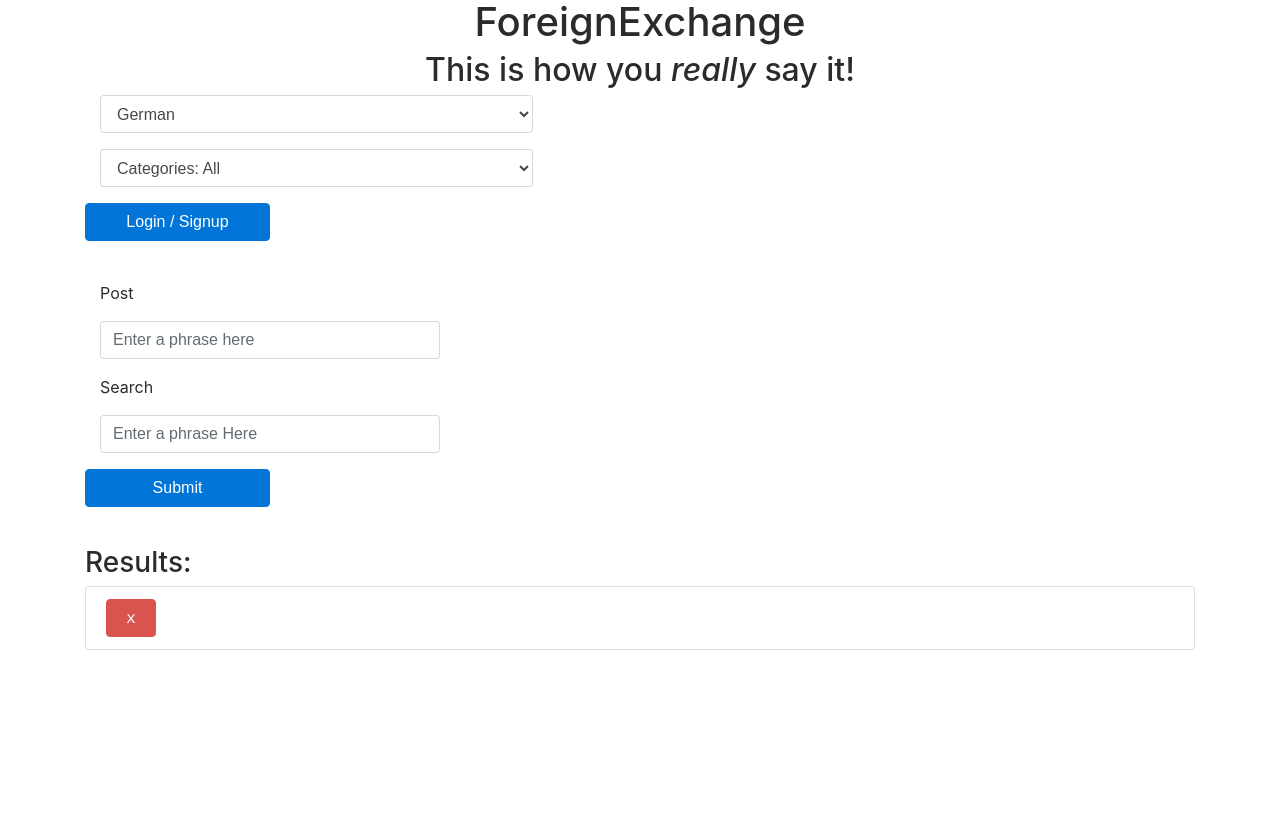
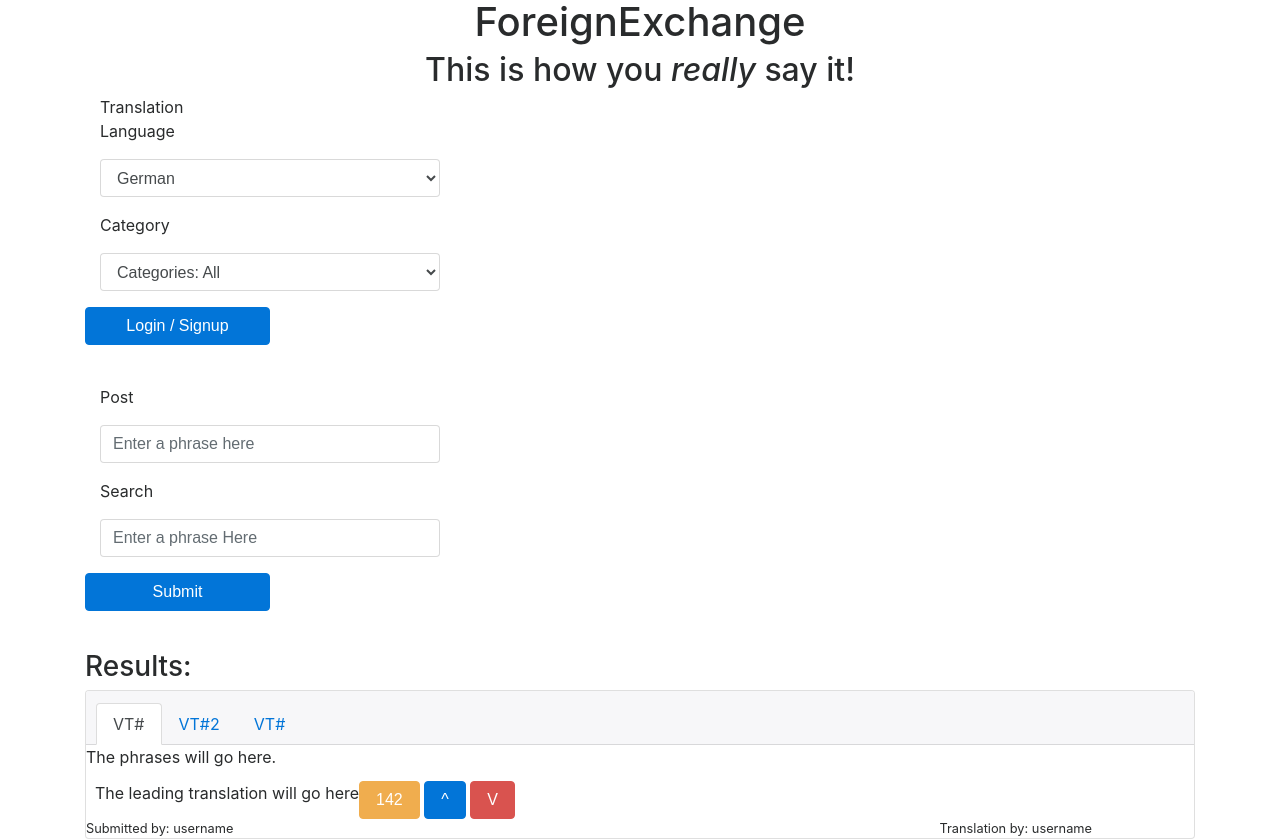
Before and after one commit to sweedishhfish04/project_2, a Node server app: page / in a window 1280 px wide. Before the commit the page ends 650 px from the top, so only its background shows below. Run offline with Node 20, Linux system fonts and the light colour scheme; tables that the repository leaves empty hold one stand-in row (values such as "Sample post"); some libraries are stand-ins or nearby versions.

Commit message:
Card data set with most relevant classes

```diff
--- a/views/index.handlebars
+++ b/views/index.handlebars
@@ -11,7 +11,10 @@
 
     <div class="row">
       <form class="clearfix mb-4 col-12 form-row align-items-center">
-        <div class="form-group col-5">
+        <div class="form-group col-1">
+          Translation Language
+        </div>
+        <div class="form-group col-4">
           <select class="form-control" id="foreignLangSub">
             <option>German</option>
 
@@ -23,7 +26,10 @@
           </select>
         </div>
 
-        <div class="form-group col-5">
+        <div class="form-group col-1">
+          Category
+        </div>
+        <div class="form-group col-4">
           <select class="form-control" id="catForm">
             <option>Categories: All</option>
             <!--Additional Category Options-->
@@ -58,7 +64,8 @@
         <button type="button" id="submit" class="form-group btn btn-primary col-2">Submit</button>
       </form>
     </div>
-
+    {{!--
+    <div class="row">
       <h3>Results:</h3>
       <ul id="example-list" class="list-group">
         {{#each examples}}
@@ -66,12 +73,59 @@
           <a href="example/{{this.id}}">{{this.text}}</a>
           <button class="btn btn-danger float-right delete">ｘ</button>
         </li>
-      {{/each}}
+        {{/each}} --}}
+
+        <!--New Card for Data-->
+
+        <h3>Results:</h3>
+        <!--Add more code here to provide limitations such as Category, Search Phrase, Recent, etc.-->
+        {{#each examples}}
+        <div class="card">
+          <div class="card-header">
+            <ul class="nav nav-tabs card-header-tabs">
+              <li class="nav-item">
+                <a class="nav-link active" href="#">VT#</a>
+                <!--Vote Total goes here within handlebars when data is available, links to translation data-->
+              </li>
+              <li class="nav-item">
+                <a class="nav-link" href="#">VT#2</a>
+                <!--Vote Total goes here within handlebars when data is available, links to translation data-->
+              </li>
+              <li class="nav-item">
+                <a class="nav-link" href="#">VT#</a>
+                <!--Vote Total goes here within handlebars when data is available, links to translation data-->
+              </li>
             </ul>
+          </div>
+          <div class="card-body">
+            <p class="card-title phraseDisp">The phrases will go here. {{this.text}}</p>
+            <!--English Phrase will display here!-->
+            <div class="row">
+              <div class="col-auto">
+                <div class="card-text ml-4 transDisp">The leading translation will go here</div>
+                <!--Translation linked from nav item above will be placed here!-->
+
+              </div>
+              <div class="col-auto">
+                <button class="col-auto btn btn-warning voteTotal">142</button> {{!--
+                <!-- {{vote total}}-->--}}
+                <button class="col-auto btn btn-primary upBtn">^</button>
+                <!--Upvote functionality with a button here. Numerical linking to specific translation in db.-->
+                <button class="col-auto btn btn-danger downBtn">V</button>
+              </div>
+            </div>
+            <div class="row">
+              <div class="small col-3 phraseUserName">Submitted by: username {{!-- Username --}}              </div>
+              <div class="small col-3 offset-6 transUserName">Translation by: username</div> {{!-- Translation User Name --}}
             </div>
           </div>
         </div>
+        {{/each}}
+
+        <!--End Card-->
+
+      </ul>
     </div>
 
-<script type="text/javascript" src="https://cdnjs.cloudflare.com/ajax/libs/jquery/3.2.1/jquery.min.js"></script>
-<script src="/js/index.js"></script>
+  </div>
+</div>
--- a/views/layouts/main.handlebars
+++ b/views/layouts/main.handlebars
@@ -10,6 +10,9 @@
 
 <body>
   {{{body}}}
+
+  <script type="text/javascript" src="https://cdnjs.cloudflare.com/ajax/libs/jquery/3.2.1/jquery.min.js"></script>
+  <script src="/js/index.js"></script>
 </body>
 
 </html>
```
Lines whose indentation alone changed are shown as unchanged.
